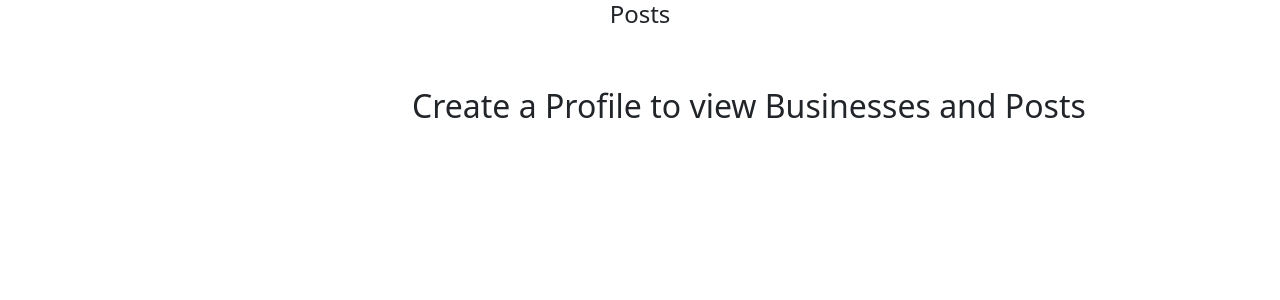
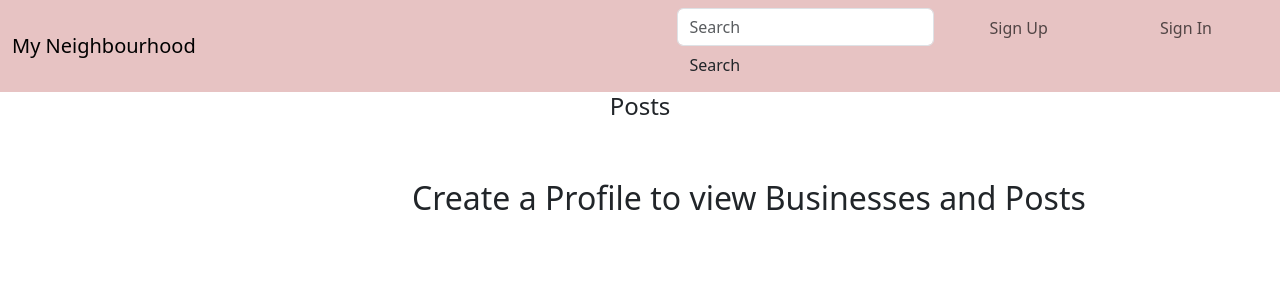
Before and after one commit to barbaramootian/neighborhood, a Django app: template neighbourhood/templates/index.html in a window 1280 px wide; the page is wider, and only the part inside the window is pictured. Shown: the top 300 px of that part. Run offline with Django 3.2, Linux system fonts and the light colour scheme; the template is opened without the code that fills it, so the values that code supplies are empty; some libraries are stand-ins or nearby versions.

Commit message:
navbar file

```diff
--- a/neighbourhood/templates/navbar.html
+++ b/neighbourhood/templates/navbar.html
@@ -1,4 +1,4 @@
-<!-- <nav class="navbar navbar-expand-lg navbar-light" style="background-color: rgb(231, 195, 195)">
+<nav class="navbar navbar-expand-lg navbar-light" style="background-color: rgb(231, 195, 195)">
   <div class="container-fluid">
     <a class="navbar-brand" href="/" style="font-size: 20px;">My Neighbourhood</a>
     <button class="navbar-toggler" type="button" data-bs-toggle="collapse" data-bs-target="#navbarNav"
@@ -48,4 +48,4 @@
       </ul>
     </div>
   </div>
-</nav> -->
+</nav>
```
